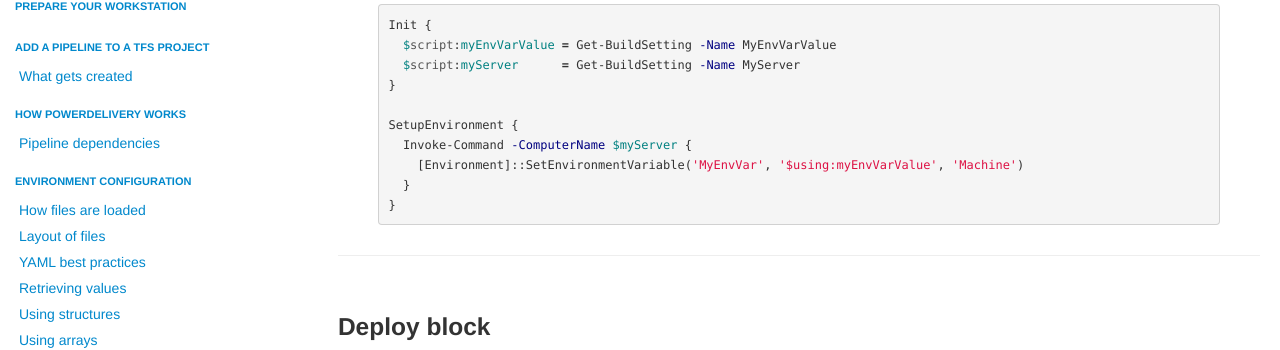
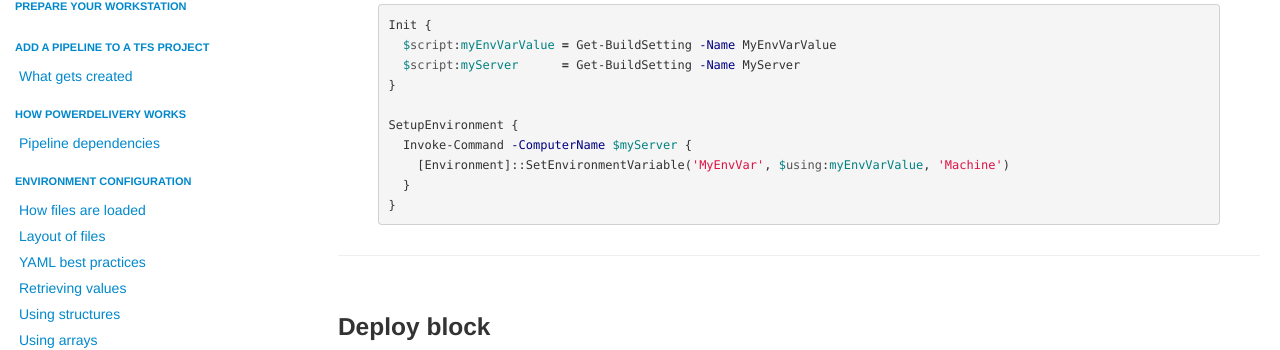
Before and after one commit to eavonius/powerdelivery, a Jekyll site: the page built from create.markdown, in a window 1280 px wide and 900 px high, scrolled down 10169 px. Shown: the part 102-452 px from the top of the window. Built offline with Jekyll 4.4.1, drawn with Linux system fonts in a browser that asks for light colours; nearby versions of some CDN libraries.

Commit message:
Fixed incorrect quoting.

```diff
--- a/create.markdown
+++ b/create.markdown
@@ -594,7 +594,7 @@ Compile {
 
 SetupEnvironment {
   Invoke-Command -ComputerName $myServer {
-    [Environment]::SetEnvironmentVariable('MyEnvVar', '$using:myEnvVarValue', 'Machine')
+    [Environment]::SetEnvironmentVariable('MyEnvVar', $using:myEnvVarValue, 'Machine')
   }
 }{% endhighlight %}
 
```
